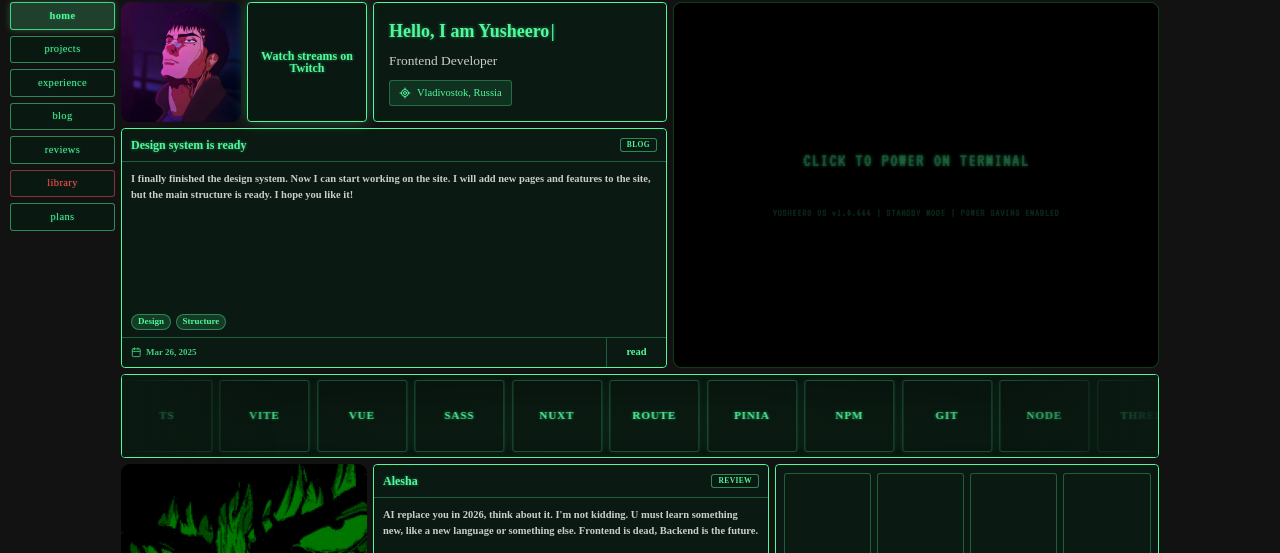
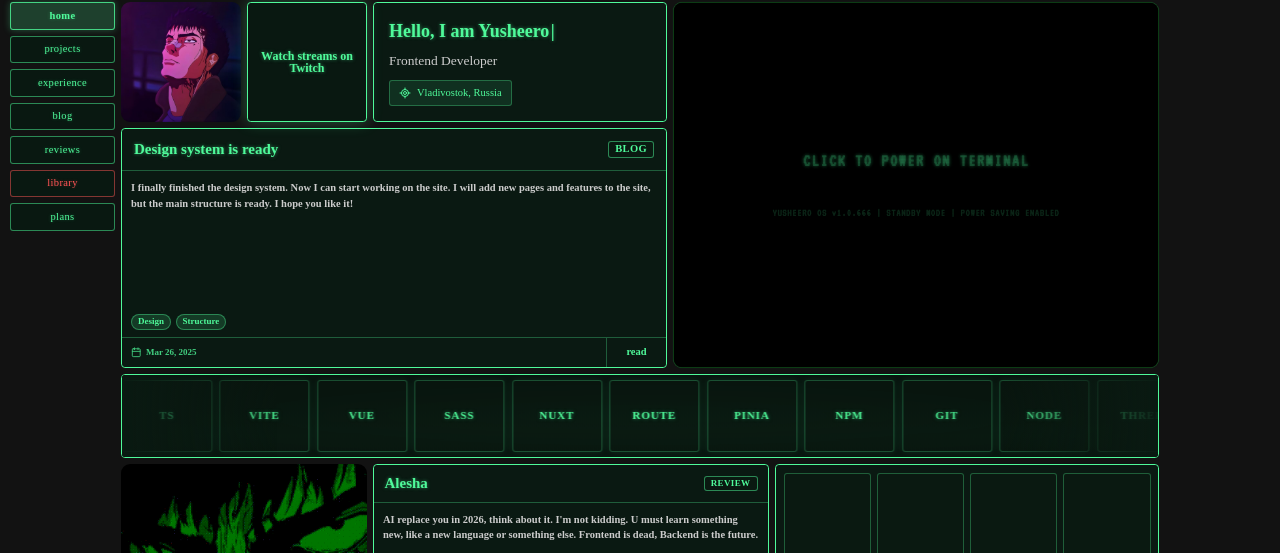
Before and after one commit to Yusheero/yusheero-page, a Vue app: page / in a window 1280 px wide. Shown: the part 71-624 px from the top of the page. Built offline with nearby package versions, Linux system fonts and the light colour scheme; some icons are missing; a web font is replaced by a local one.

Commit message:
fix last post and reviews

```diff
--- a/src/components/home-components/last-post-block.vue
+++ b/src/components/home-components/last-post-block.vue
@@ -172,13 +172,13 @@ onMounted(() => {
     display: flex;
     justify-content: space-between;
     align-items: center;
-    padding: 12px;
+    padding: 16px;
     border-bottom: 1px solid rgba(79, 250, 154, 0.3);
   }
 
   &__title {
     margin: 0;
-    font-size: 16px;
+    font-size: 20px;
     color: #4FFA9A;
     text-shadow: 0 0 5px rgba(79, 250, 154, 0.5);
     font-family: inherit;
@@ -192,7 +192,7 @@ onMounted(() => {
     color: #4FFA9A;
     padding: 3px 8px;
     border-radius: 4px;
-    font-size: 10px;
+    font-size: 14px;
     font-weight: 600;
     border: 1px solid rgba(79, 250, 154, 0.5);
     text-transform: uppercase;
--- a/src/components/home-components/reviews-block.vue
+++ b/src/components/home-components/reviews-block.vue
@@ -128,13 +128,13 @@ onMounted(() => {
     display: flex;
     justify-content: space-between;
     align-items: center;
-    padding: 12px;
+    padding: 14px;
     border-bottom: 1px solid rgba(79, 250, 154, 0.3);
   }
 
   &__title {
     margin: 0;
-    font-size: 16px;
+    font-size: 20px;
     color: #4FFA9A;
     text-shadow: 0 0 5px rgba(79, 250, 154, 0.5);
     font-family: inherit;
@@ -148,7 +148,7 @@ onMounted(() => {
     color: #4FFA9A;
     padding: 3px 8px;
     border-radius: 4px;
-    font-size: 10px;
+    font-size: 12px;
     font-weight: 600;
     border: 1px solid rgba(79, 250, 154, 0.5);
     text-transform: uppercase;
```
